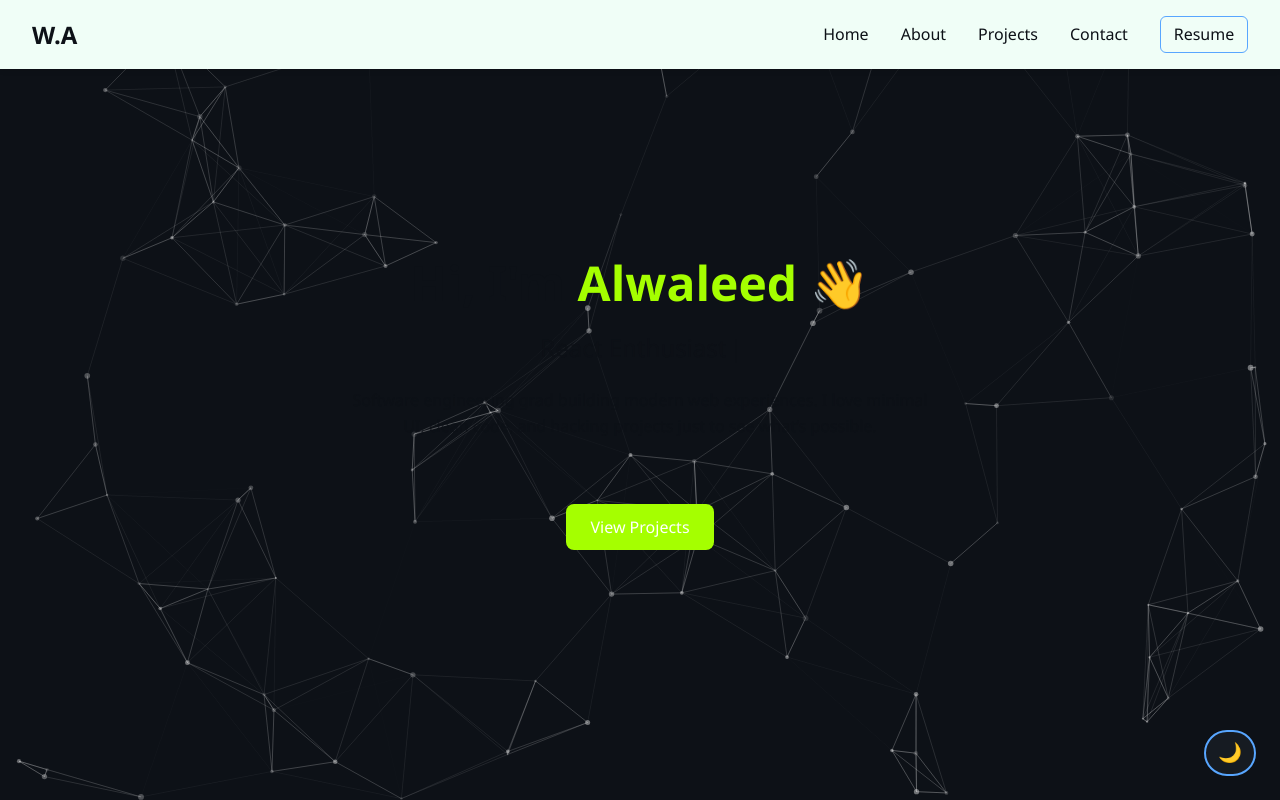
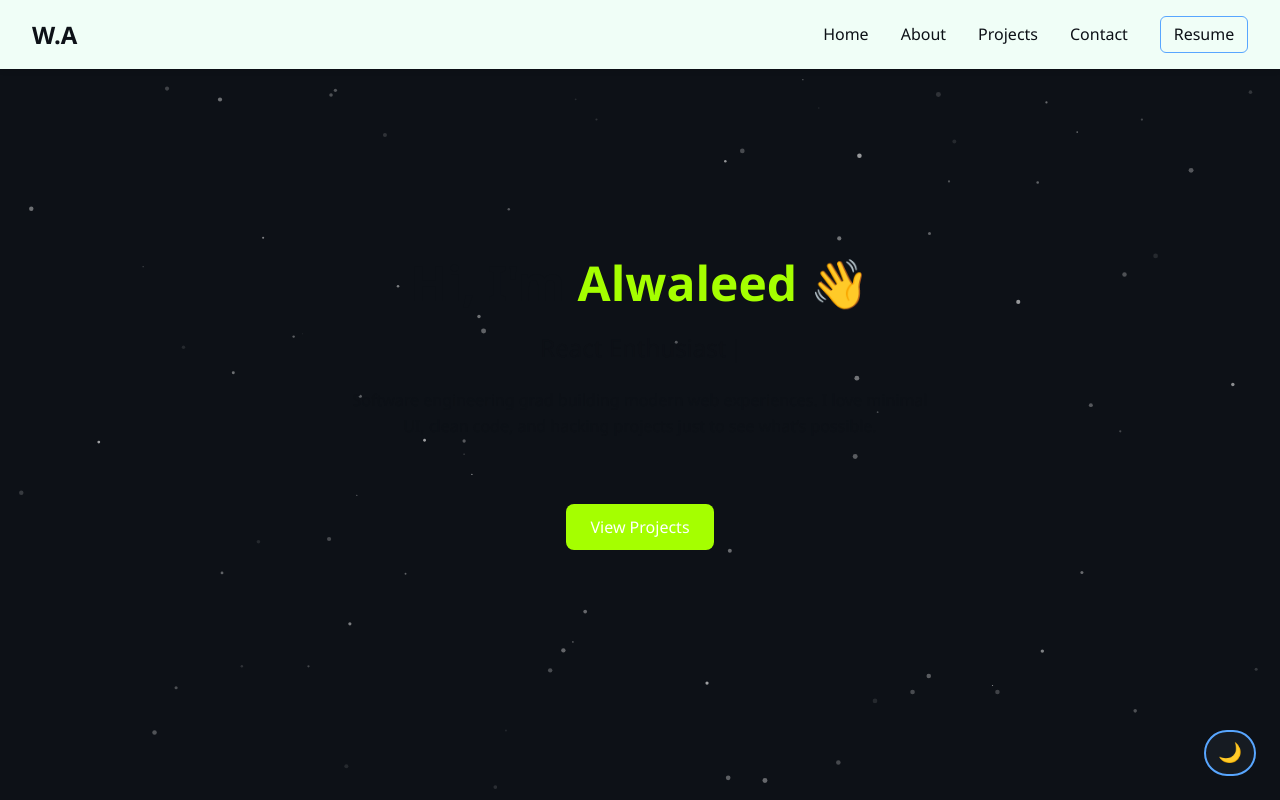
Before and after one commit to waleed199c/Portfolio, a React (Vite) app: page / in a window 1280 px wide. Built offline with nearby package versions, Linux system fonts and the light colour scheme.

Commit message:
Fix: removed conflicting Particles instance from Hero.jsx

```diff
--- a/src/App.jsx
+++ b/src/App.jsx
@@ -1,4 +1,4 @@
-import { BrowserRouter as Router, Routes, Route } from "react-router-dom";
+import { BrowserRouter as Router, Routes, Route, useLocation } from "react-router-dom";
 import Home from "./pages/Home";
 import About from "./pages/About";
 import Projects from "./pages/Projects";
@@ -11,6 +11,25 @@ import "aos/dist/aos.css";
 import { useEffect } from "react";
 import ParticlesBackground from "./components/ParticlesBackground";
 
+// Move this into a wrapper inside the Router
+function AppContent() {
+  const location = useLocation();
+
+  return (
+    <>
+      <ParticlesBackground key={location.pathname} />
+      <ThemeToggle />
+      <Navbar />
+      <Routes>
+        <Route path="/" element={<Home />} />
+        <Route path="/portfolio" element={<Home />} />
+        <Route path="/about" element={<About />} />
+        <Route path="/projects" element={<Projects />} />
+        <Route path="/contact" element={<Contact />} />
+      </Routes>
+    </>
+  );
+}
 
 function App() {
   useEffect(() => {
@@ -22,20 +41,9 @@ function App() {
   }, []);
 
   return (
-    <>
-      <ParticlesBackground />
-      <ThemeToggle />
-      <Router>
-        <Navbar />
-        <Routes>
-          <Route path="/" element={<Home />} />
-          <Route path="/portfolio" element={<Home />} />
-          <Route path="/about" element={<About />} />
-          <Route path="/projects" element={<Projects />} />
-          <Route path="/contact" element={<Contact />} />
-        </Routes>
-      </Router>
-    </>
+    <Router>
+      <AppContent />
+    </Router>
   );
 }
 
--- a/src/components/Hero.jsx
+++ b/src/components/Hero.jsx
@@ -1,55 +1,7 @@
 import { Typewriter } from "react-simple-typewriter";
-import Particles from "react-tsparticles";
-import { loadSlim } from "tsparticles-slim";
-import { useCallback } from "react";
-
 function Hero() {
-  const particlesInit = useCallback(async (engine) => {
-    await loadSlim(engine);
-  }, []);
-
-  const particlesOptions = {
-    fullScreen: { enable: true, zIndex: -1 },
-    background: { color: { value: "#0d1117" } },
-    fpsLimit: 60,
-    particles: {
-      number: { value: 100, density: { enable: true, area: 800 } },
-      color: { value: "#ffffff" },
-      shape: {
-        type: "circle",
-        options: {
-          polygon: { sides: 5 }
-        }
-      },
-      opacity: {
-        value: 0.4,
-        random: true,
-        anim: { enable: true, speed: 1, opacity_min: 0.1, sync: false }
-      },
-      size: {
-        value: { min: 1, max: 3 },
-        random: true
-      },
-      links: {
-        enable: true,
-        distance: 150,
-        color: "#ffffff",
-        opacity: 0.2,
-        width: 1
-      },
-      move: {
-        enable: true,
-        speed: 0.6,
-        direction: "none",
-        outModes: { default: "bounce" }
-      }
-    },
-    detectRetina: true
-  };
-
   return (
     <>
-      <Particles init={particlesInit} options={particlesOptions} />
       <section className="hero-section">
         <div className="hero-content" data-aos="fade-up">
           <h1 className="hero-title">
@@ -57,7 +9,11 @@ function Hero() {
           </h1>
           <h2 className="hero-subtitle">
             <Typewriter
-              words={["Full Stack Developer", "React Enthusiast", "Open to Work!"]}
+              words={[
+                "Full Stack Developer",
+                "React Enthusiast",
+                "Open to Work!",
+              ]}
               loop={0}
               cursor
               cursorStyle="|"
@@ -67,11 +23,14 @@ function Hero() {
             />
           </h2>
           <p className="hero-desc">
-            Software engineering grad building modern web experiences. I love minimal UI,
-            clean code, and hacking projects just to see what’s possible.
+            Software engineering grad building modern web experiences. I love
+            minimal UI, clean code, and hacking projects just to see what’s
+            possible.
           </p>
           <div className="hero-buttons">
-            <a href="/projects" className="resume-button">View Projects</a>
+            <a href="/projects" className="resume-button">
+              View Projects
+            </a>
           </div>
         </div>
       </section>
```
